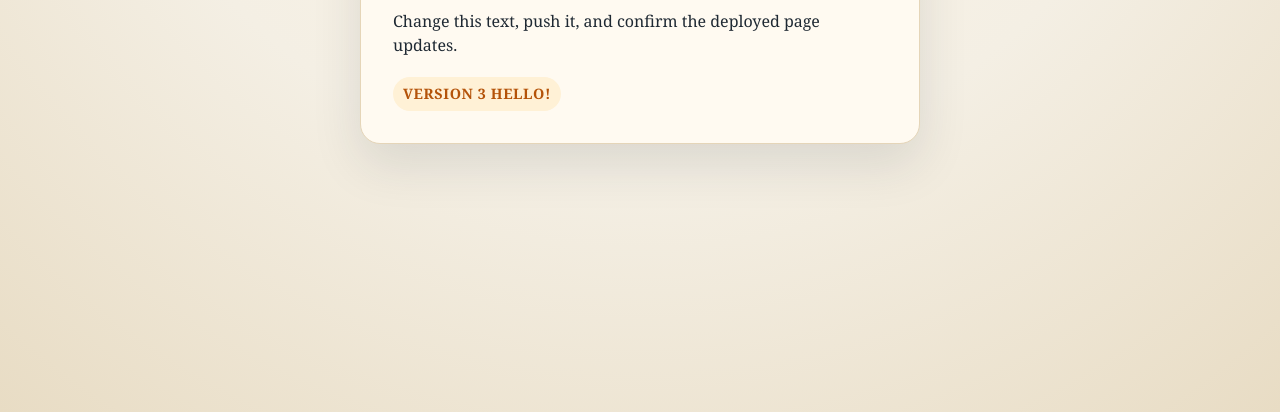
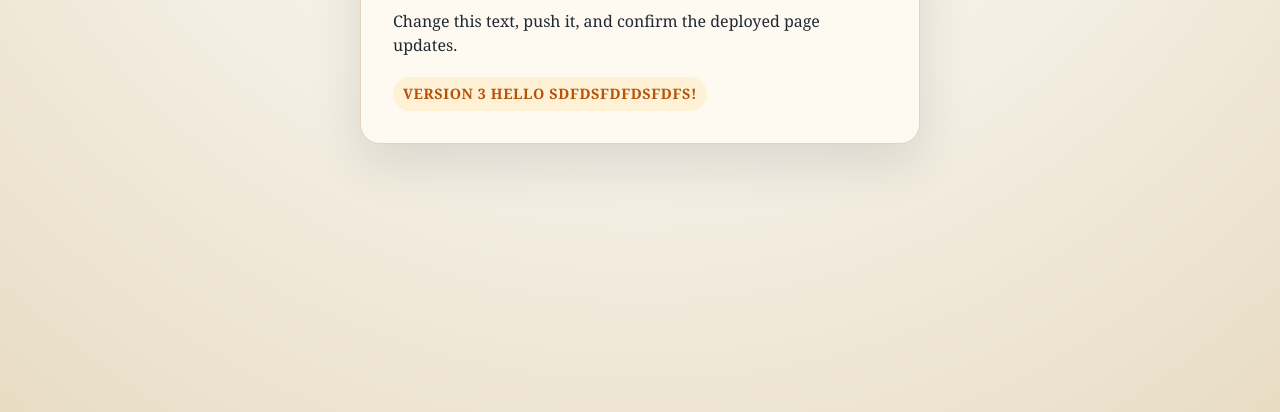
Before and after one commit to SilentAlchemi/cloutTest, a plain HTML site: page index.html in a window 1280 px wide. Shown: the part 388-800 px from the top of the page. Drawn offline with Linux system fonts and the light colour scheme.

Commit message:
Update index.html

```diff
--- a/index.html
+++ b/index.html
@@ -65,7 +65,7 @@
     <h1>Cloud Test</h1>
     <p>This page exists only to test a minimal cloud coding workflow.</p>
     <p>Change this text, push it, and confirm the deployed page updates.</p>
-    <div class="stamp">Version 3 hello!</div>
+    <div class="stamp">Version 3 hello sdfdsfdfdsfdfs!</div>
   </main>
 </body>
 </html>
```
